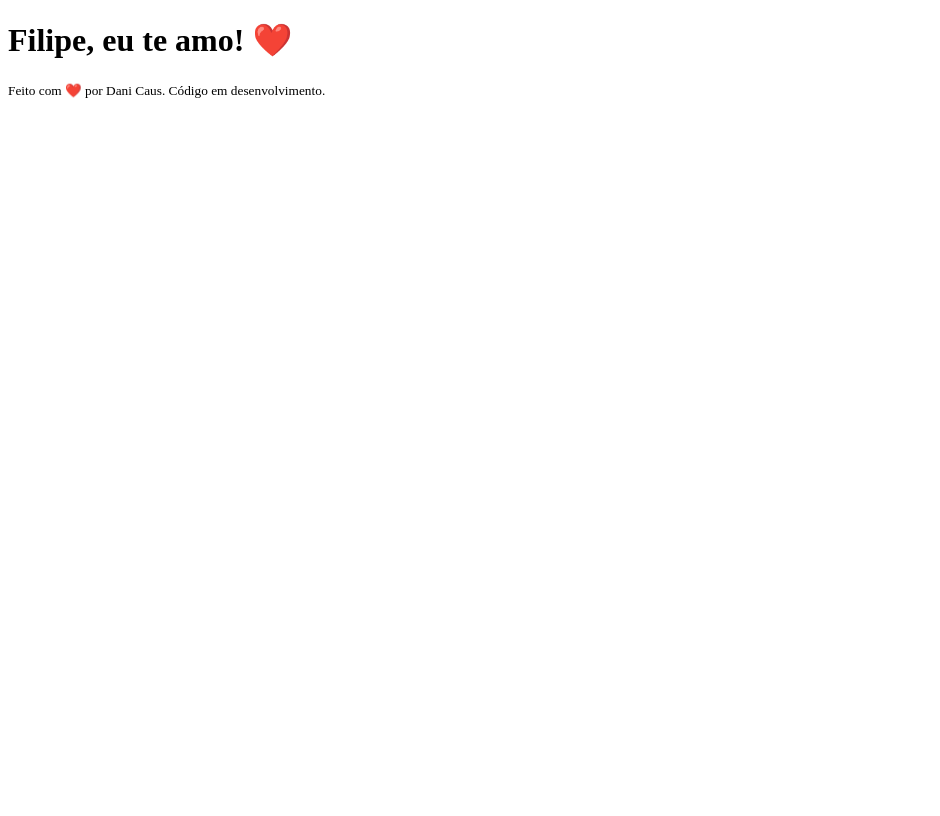
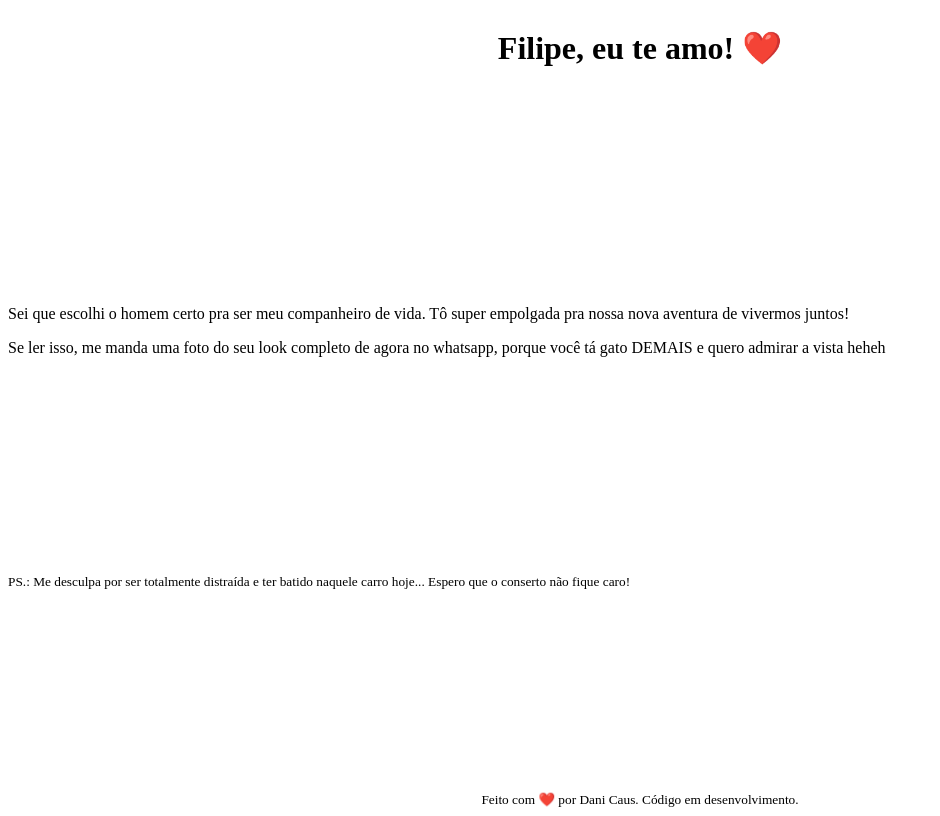
Before and after one commit to danicaus/clone-tabnews, a Next.js app: page / in a window 1280 px wide. Shown: the whole page, without its empty margins (0-940 px from the left). Built offline with nearby package versions, Linux system fonts and the light colour scheme.

Commit message:
melhora a mensagem

```diff
--- a/pages/index.js
+++ b/pages/index.js
@@ -1,10 +1,15 @@
 export default function Home() {
     return (
-        <>
-            <h1>Filipe, eu te amo! ❤️</h1>
-            <footer>
+        <main style={{height: '100vh', display: 'flex', flexDirection: 'column', justifyContent: 'space-between'}}>
+            <h1 style={{textAlign: 'center'}}>Filipe, eu te amo! ❤️</h1>
+            <div>
+                <p>Sei que escolhi o homem certo pra ser meu companheiro de vida. Tô super empolgada pra nossa nova aventura de vivermos juntos!</p>
+                <p>Se ler isso, me manda uma foto do seu look completo de agora no whatsapp, porque você tá gato DEMAIS e quero admirar a vista heheh</p>
+            </div>
+                <small>PS.: Me desculpa por ser totalmente distraída e ter batido naquele carro hoje... Espero que o conserto não fique caro!</small>
+            <footer style={{textAlign: 'center'}}>
                 <small>Feito com ❤️ por Dani Caus. Código em desenvolvimento.</small>
             </footer>
-        </>
+        </main>
     )
 }
```
